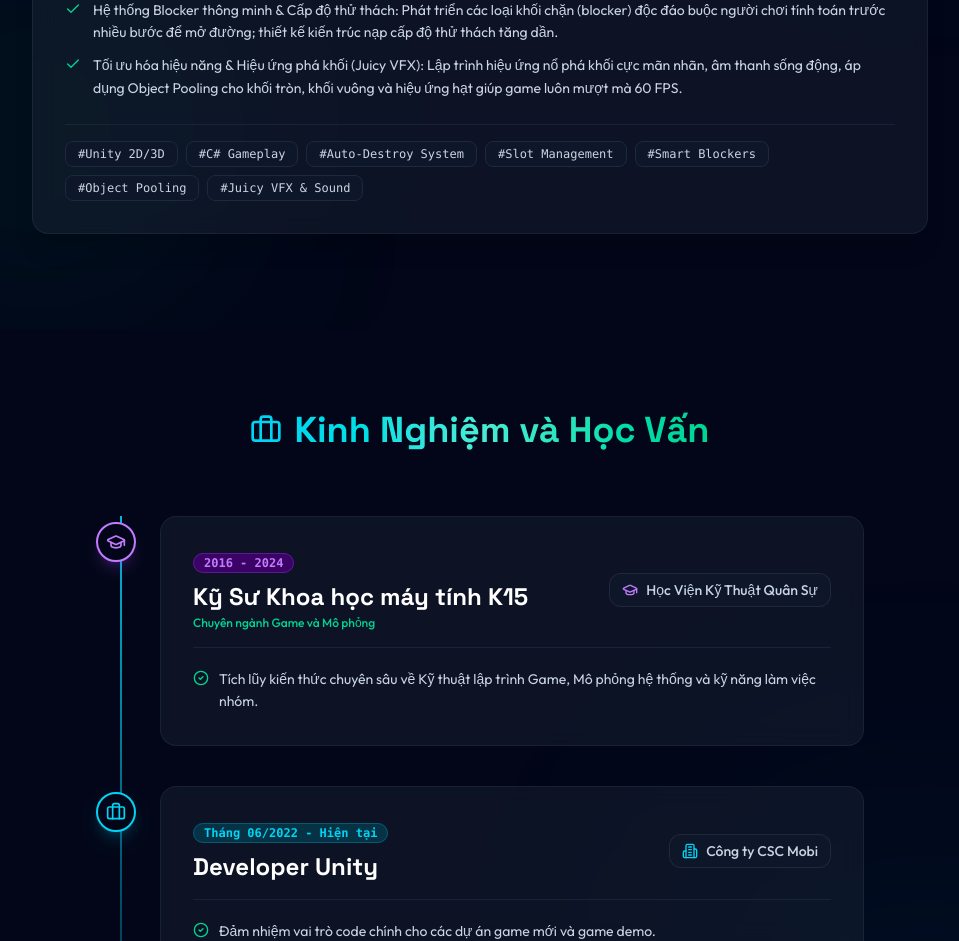
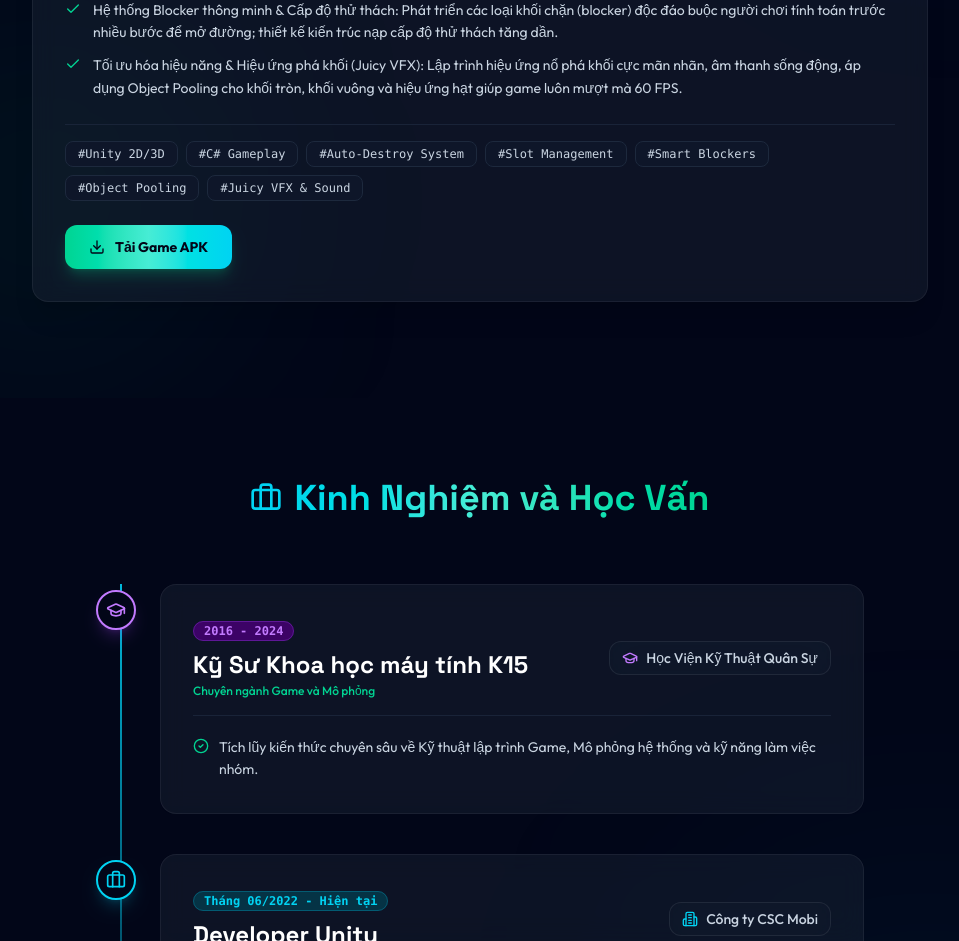
Before and after one commit to bon2ka4/Huan_CV, a React (Vite) app: page / in a window 1280 px wide. Shown: the part 3260-4201 px from the top of the page, without its empty margins (160-1119 px from the left). Built offline with nearby package versions, Linux system fonts and the light colour scheme.

Commit message:
feat: add 'Tải Game APK' download button linking directly to Google Drive

```diff
--- a/src/components/ProjectCard.jsx
+++ b/src/components/ProjectCard.jsx
@@ -1,5 +1,5 @@
 import React from 'react';
-import { Gamepad2, Check, Play, Sparkles, Award } from 'lucide-react';
+import { Gamepad2, Check, Play, Sparkles, Award, Download } from 'lucide-react';
 
 export default function ProjectCard({ project, onPlayDemo }) {
   return (
@@ -62,7 +62,7 @@ export default function ProjectCard({ project, onPlayDemo }) {
         </div>
 
         {/* Tech Stack Pills */}
-        <div className="pt-4 border-t border-slate-800/80">
+        <div className="pt-4 border-t border-slate-800/80 space-y-4">
           <div className="flex flex-wrap gap-2">
             {project.techStack.map((tech, idx) => (
               <span
@@ -73,6 +73,21 @@ export default function ProjectCard({ project, onPlayDemo }) {
               </span>
             ))}
           </div>
+
+          {/* Action Button: Tải Game APK */}
+          {project.apkUrl && (
+            <div className="pt-2 flex flex-wrap gap-3">
+              <a
+                href={project.apkUrl}
+                target="_blank"
+                rel="noopener noreferrer"
+                className="inline-flex items-center gap-2.5 px-6 py-3 rounded-xl font-bold text-xs sm:text-sm text-slate-950 bg-gradient-to-r from-emerald-400 via-teal-300 to-cyan-400 hover:from-emerald-300 hover:to-cyan-300 shadow-lg shadow-emerald-500/25 transition-all duration-300 hover:scale-[1.02] active:scale-95 cursor-pointer"
+              >
+                <Download className="w-4 h-4" />
+                Tải Game APK
+              </a>
+            </div>
+          )}
         </div>
 
       </div>
--- a/src/data.js
+++ b/src/data.js
@@ -75,6 +75,7 @@ export const projectsData = [
     id: "block-blaster",
     title: "Block Blaster",
     role: "Code Chính",
+    apkUrl: "https://drive.google.com/file/d/1iamqKlDwC0encpjV8lTVyY3dJjrNrcCc/view?usp=sharing",
     tagline: "Game giải đố chiến thuật màu sắc: Chọn khối tròn phù hợp để tự động phá huỷ các khối vuông phía trên, quản lý slot giới hạn và phá giải các blocker thông minh.",
     thumbnail: "./images/block_blaster.jpg",
     features: [
```
